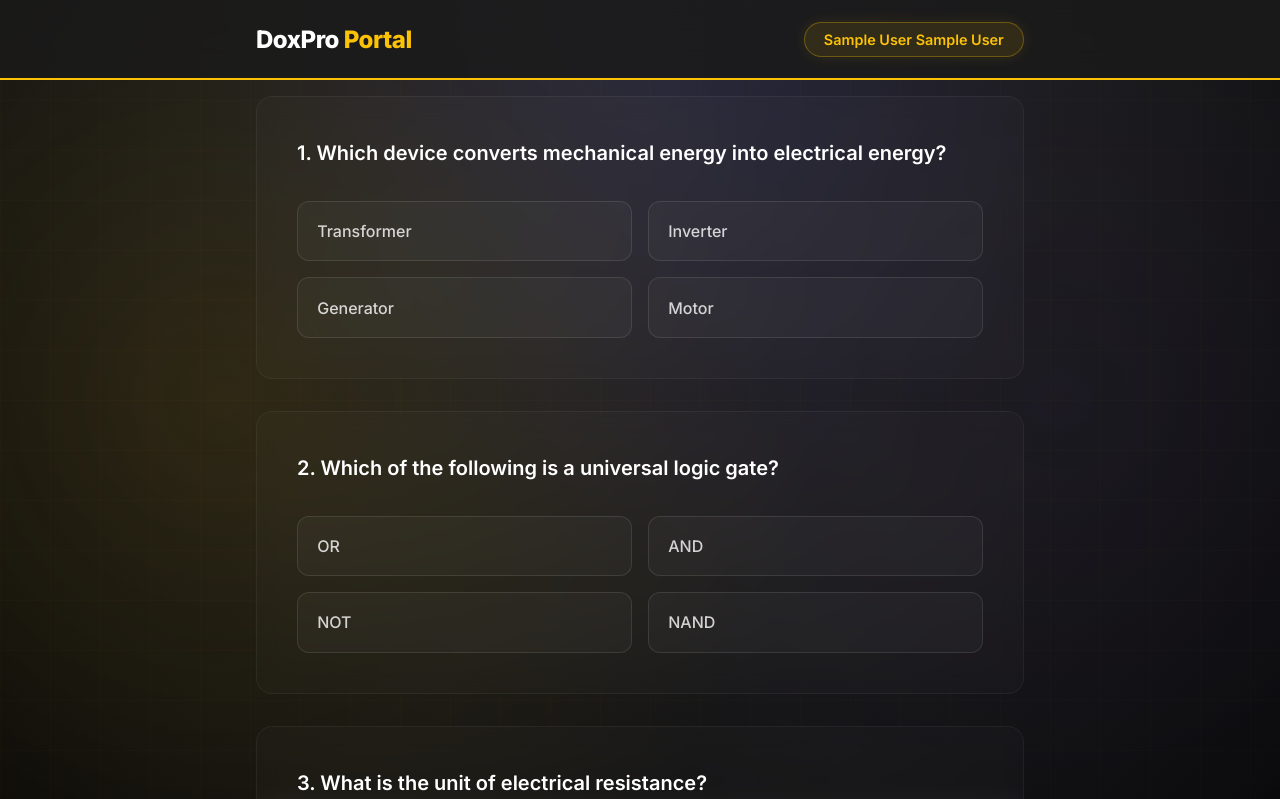
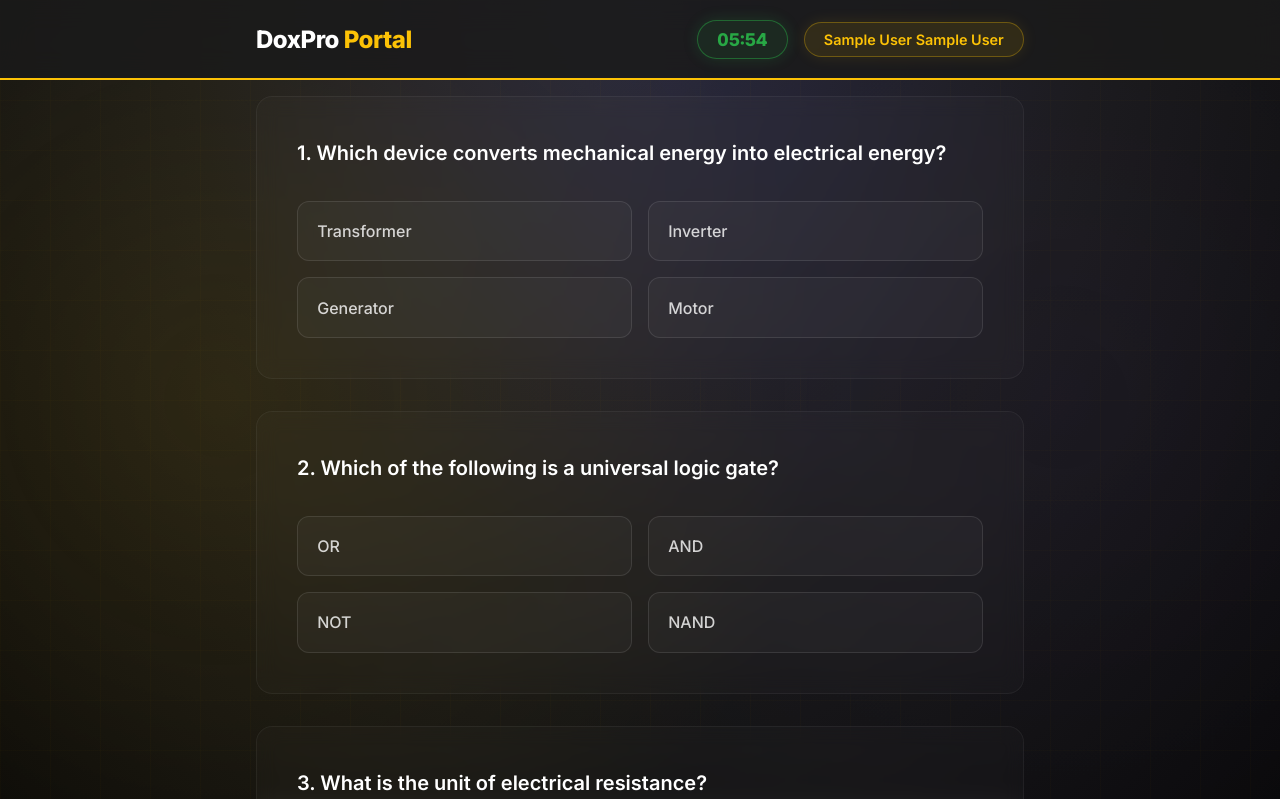
Before and after one commit to doxpro26-star/embedded_exam, a Flask app: page /exam in a window 1280 px wide. Shown: the top 799 px of the page. Run offline with Flask 3, Linux system fonts and the light colour scheme; the visitor is signed in with stand-in values (Sample User, id 1).

Commit message:
Add auto-submit countdown timer based on number of questions

```diff
--- a/app.py
+++ b/app.py
@@ -100,7 +100,10 @@ def exam():
     for q in exam_questions:
         random.shuffle(q['options'])
 
-    return render_template('exam.html', questions=exam_questions, student_name=f"{session['first_name']} {session['surname']}")
+    # Time limit: 1 minute per question
+    time_limit_minutes = len(exam_questions)
+
+    return render_template('exam.html', questions=exam_questions, student_name=f"{session['first_name']} {session['surname']}", time_limit=time_limit_minutes)
 
 @app.route('/record_warning', methods=['POST'])
 def record_warning():
--- a/templates/exam.html
+++ b/templates/exam.html
@@ -90,6 +90,26 @@
             font-size: 0.9rem;
             font-weight: 600;
             box-shadow: 0 0 15px rgba(252, 194, 6, 0.1);
+        }
+
+        /* Timer Badge */
+        .timer-badge {
+            background: rgba(220, 53, 69, 0.1);
+            border: 1px solid rgba(220, 53, 69, 0.5);
+            color: #ff6b6b;
+            padding: 0.5rem 1.2rem;
+            border-radius: 50px;
+            font-size: 1.1rem;
+            font-weight: 800;
+            font-variant-numeric: tabular-nums;
+            box-shadow: 0 0 15px rgba(220, 53, 69, 0.2);
+            transition: all 0.3s;
+        }
+        .timer-badge.safe {
+            background: rgba(40, 167, 69, 0.1);
+            border-color: rgba(40, 167, 69, 0.5);
+            color: #28a745;
+            box-shadow: 0 0 15px rgba(40, 167, 69, 0.2);
         }
 
         /* Alert */
@@ -213,7 +233,10 @@
     <div class="header">
         <div class="header-content">
             <h2>DoxPro <span>Portal</span></h2>
-            <span class="badge">{{ student_name }}</span>
+            <div style="display: flex; gap: 1rem; align-items: center;">
+                <span class="timer-badge safe" id="examTimer">--:--</span>
+                <span class="badge">{{ student_name }}</span>
+            </div>
         </div>
     </div>
 
@@ -247,6 +270,36 @@
         const maxWarnings = 2;
         let isSubmitting = false;
 
+        // Timer Logic
+        let timeRemaining = parseInt("{{ time_limit }}") * 60; // in seconds
+        const timerDisplay = document.getElementById('examTimer');
+
+        function updateTimer() {
+            let minutes = Math.floor(timeRemaining / 60);
+            let seconds = timeRemaining % 60;
+
+            let formattedTime = `${minutes.toString().padStart(2, '0')}:${seconds.toString().padStart(2, '0')}`;
+            timerDisplay.innerText = formattedTime;
+
+            if (timeRemaining > 60) {
+                timerDisplay.classList.add('safe');
+            } else {
+                timerDisplay.classList.remove('safe');
+            }
+
+            if (timeRemaining <= 0) {
+                isSubmitting = true;
+                alert("Time is up! Your exam is being automatically submitted.");
+                document.getElementById('examForm').submit();
+            } else {
+                timeRemaining--;
+            }
+        }
+
+        updateTimer();
+        setInterval(updateTimer, 1000);
+
+        // Submit listener
         document.getElementById('examForm').addEventListener('submit', function() {
             isSubmitting = true;
         });
```
